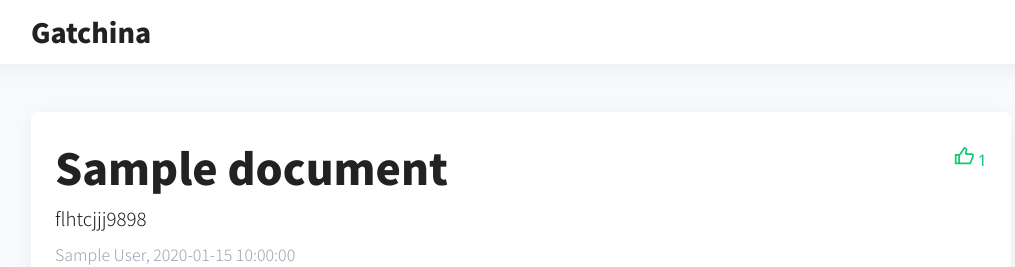
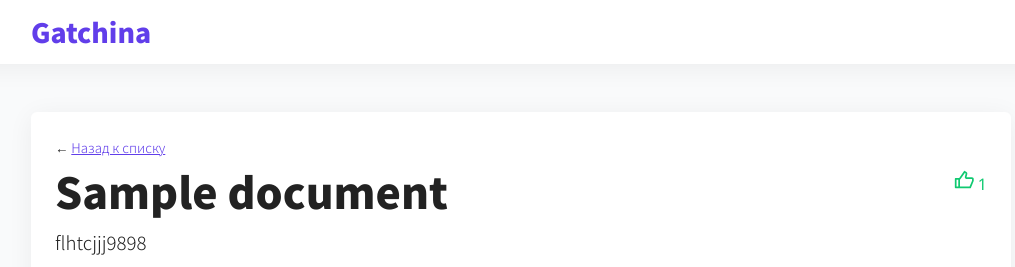
Before and after one commit to saydamir/HackGatchina2019back, a Flask app: template templates/issue.html in a window 1280 px wide. Shown: the top 267 px of the page, without its empty margins (119-1134 px from the left). Run offline with Flask 2, Linux system fonts and the light colour scheme; the template is opened without the code that fills it: most values are stand-ins (such as "Sample title", 1, 10 or a date in 2020).

Commit message:
added go back link in issue

```diff
--- a/static/style.css
+++ b/static/style.css
@@ -3,6 +3,14 @@ body {
   font-family: 'Noto Sans SC', sans-serif;
   font-size: 14pt;
   font-weight: 300;
+}
+
+a {
+  color: #613EEA;
+}
+
+a:hover {
+  text-decoration: none;
 }
 
 .container {
@@ -29,6 +37,14 @@ h1 {
 .head__logo {
   font-size: 20pt;
   font-weight: bold;
+}
+
+.head__logo a {
+  text-decoration: none;
+}
+
+.nav_back {
+  font-size: 10pt;
 }
 
 .card {
@@ -161,5 +177,6 @@ h1 {
 .page__counter {
   text-align: right;
   color: #10C971;
-  font-size: 24pt;
+  font-size: 32pt;
+  margin-top:24px;
 }
--- a/templates/issue.html
+++ b/templates/issue.html
@@ -22,7 +22,7 @@
       <div class="container">
         <div class="row">
           <div class="col-xs-12">
-            <div class="head__logo">Gatchina</div>
+            <div class="head__logo"><a href="/">Gatchina</a></div>
           </div>
         </div>
       </div>
@@ -36,6 +36,7 @@
               <header class="page__header">
                 <div class="row">
                   <div class="col-xs-9">
+                    <span class="nav_back">← <a href="/">Назад к списку</a></span>
                     <h1>
                       <!-- сюда заголовок -->
                       {{document.title}}
```
